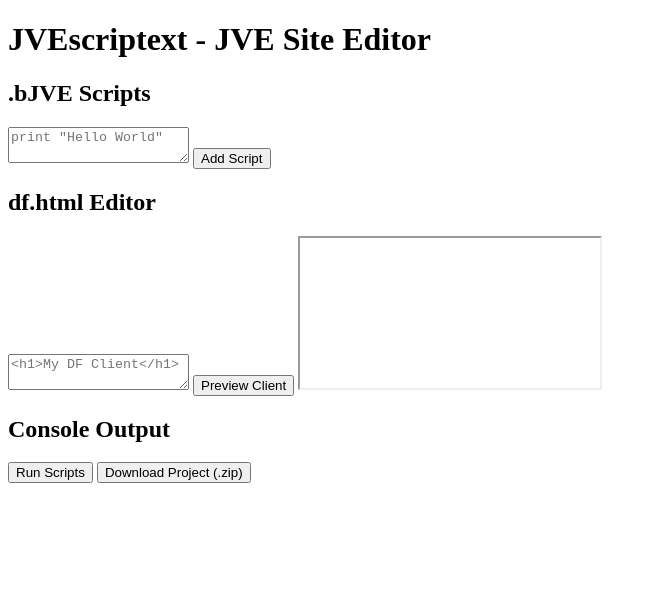
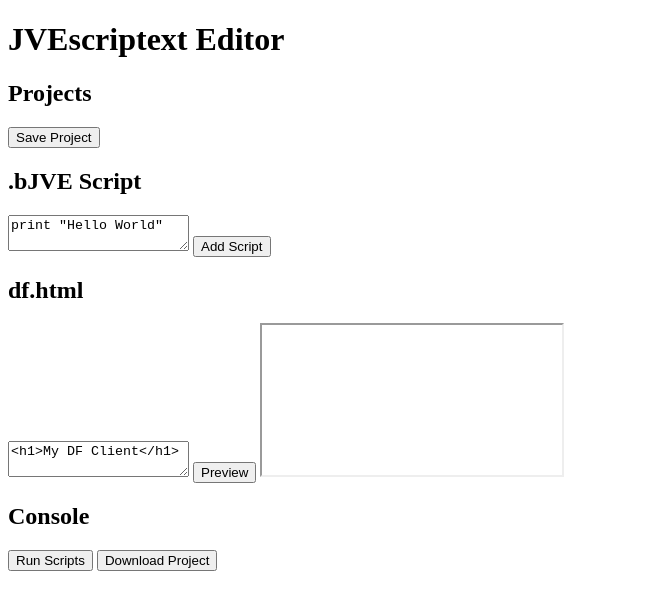
Before and after one commit to jergan-studio/JVEscriptext, a website: page public/index.html in a window 1280 px wide. Shown: the whole page, without its empty margins (0-657 px from the left). Drawn offline with nearby package versions, Linux system fonts and the light colour scheme.

Commit message:
Update index.html

```diff
--- a/public/index.html
+++ b/public/index.html
@@ -1,37 +1,65 @@
 <!DOCTYPE html>
 <html>
 <head>
-<title>JVEscriptext - JVE Site Editor</title>
+<title>JVEscriptext Editor</title>
+
 <link rel="stylesheet" href="style.css">
+
 <script src="https://cdnjs.cloudflare.com/ajax/libs/jszip/3.10.1/jszip.min.js"></script>
+
 </head>
+
 <body>
-<h1>JVEscriptext - JVE Site Editor</h1>
+
+<h1>JVEscriptext Editor</h1>
+
+<h2>Projects</h2>
+
+<button onclick="saveProject()">Save Project</button>
+
+<ul id="projectList"></ul>
 
 <div class="editor-container">
+
 <div class="editor-section">
-        <h2>.bJVE Scripts</h2>
-        <textarea id="bJVECode" placeholder='print "Hello World"'></textarea>
+
+<h2>.bJVE Script</h2>
+
+<textarea id="bJVECode">print "Hello World"</textarea>
+
 <button onclick="addScript()">Add Script</button>
+
 <ul id="scriptList"></ul>
+
 </div>
 
 <div class="editor-section">
-        <h2>df.html Editor</h2>
-        <textarea id="htmlCode" placeholder='<h1>My DF Client</h1>'></textarea>
-        <button onclick="previewHTML()">Preview Client</button>
+
+<h2>df.html</h2>
+
+<textarea id="htmlCode"><h1>My DF Client</h1></textarea>
+
+<button onclick="previewHTML()">Preview</button>
+
 <iframe id="htmlPreview"></iframe>
-    </div>
+
 </div>
 
-<h2>Console Output</h2>
+</div>
+
+<h2>Console</h2>
+
 <div id="consoleOutput"></div>
 
 <div class="buttons">
+
 <button onclick="runScripts()">Run Scripts</button>
-    <button onclick="downloadProject()">Download Project (.zip)</button>
+
+<button onclick="downloadProject()">Download Project</button>
+
 </div>
 
 <script src="script.js"></script>
+
 </body>
 </html>
```
Lines whose indentation alone changed are shown as unchanged.
